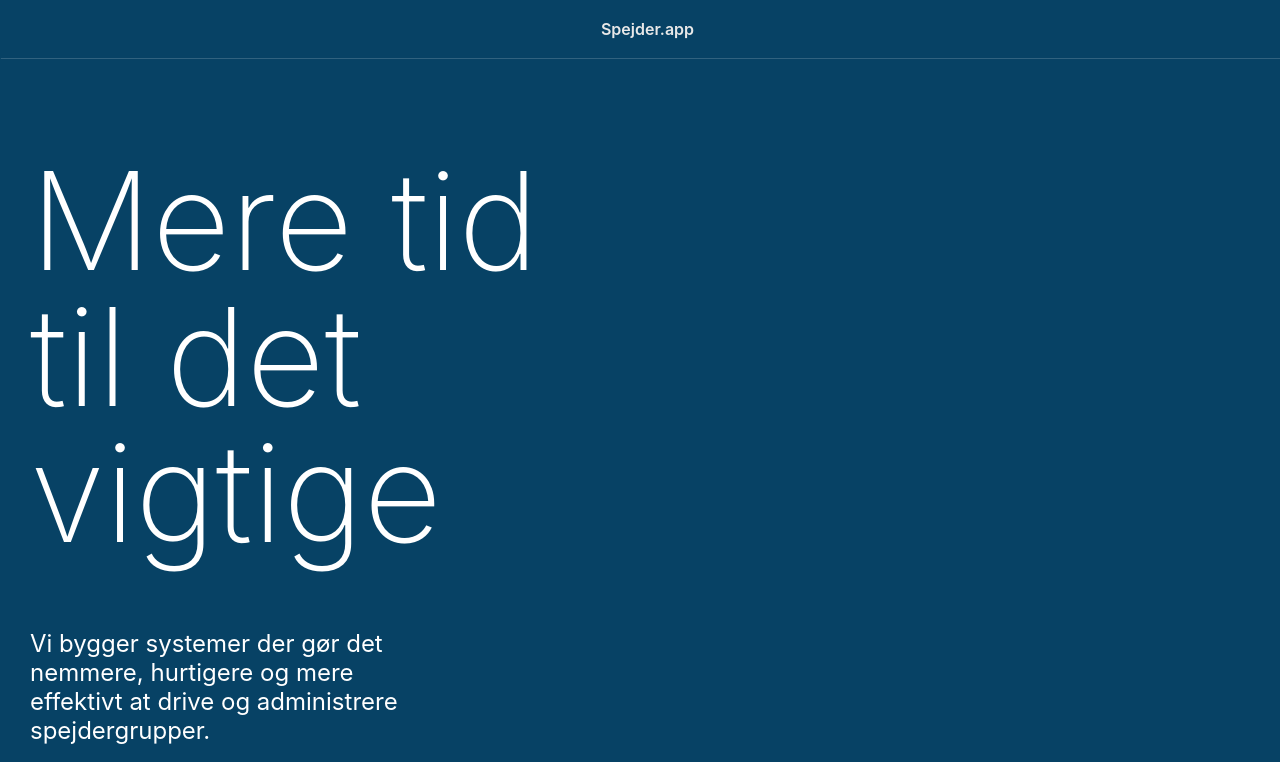
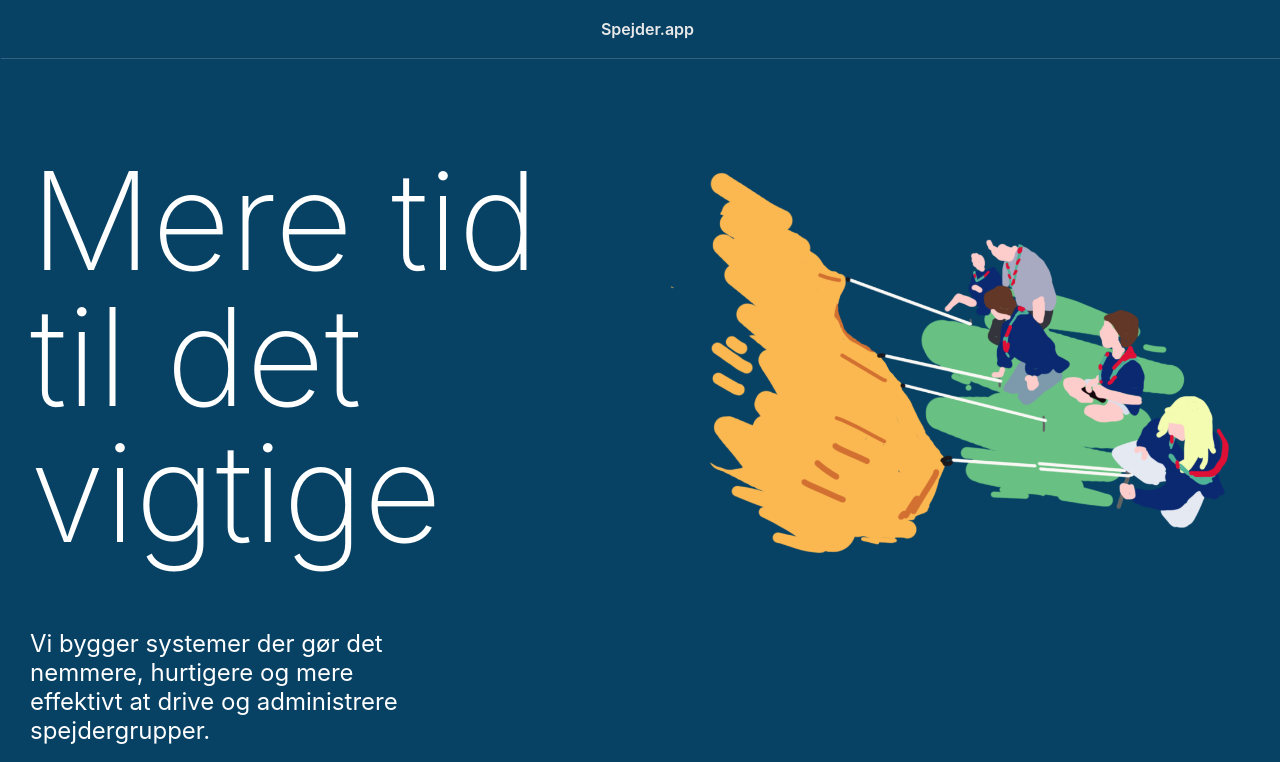
Before and after one commit to hypesystem/spejder.app-web, a plain HTML site: page index.html in a window 1280 px wide. Shown: the top 762 px of the page. Drawn offline with Linux system fonts and the light colour scheme.

Commit message:
fuck it, throw in some art

```diff
--- a/index.html
+++ b/index.html
@@ -20,10 +20,9 @@
                     </h2>
                     <h2>Så er der flere frivillige kræfter til det vigtige: udvikling af børn og unge.</h2>
                 </section>
-                <section class="content">&nbsp;</section>
             </section>
             <section class="column">
-                <section class="content">&nbsp;</section>
+                <img src="img/spejdere1.png">
             </section>
         </main>
         <footer>
--- a/style.css
+++ b/style.css
@@ -78,6 +78,9 @@ section.column {
     margin: 30px;
     flex-basis: 50%;
     max-width: 700px;
+}
+.column img {
+    max-width: 100%;
 }
 @media (max-width: 800px) {
     main.pitch-page {
```
Also changed, not shown: img/spejdere1.png (added).
